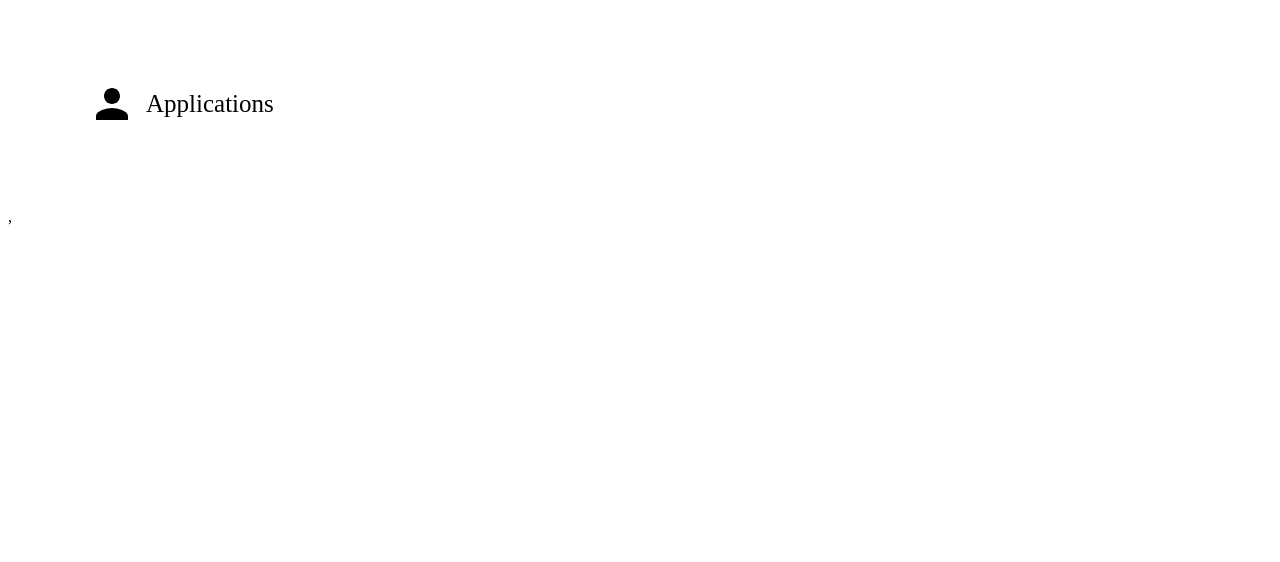
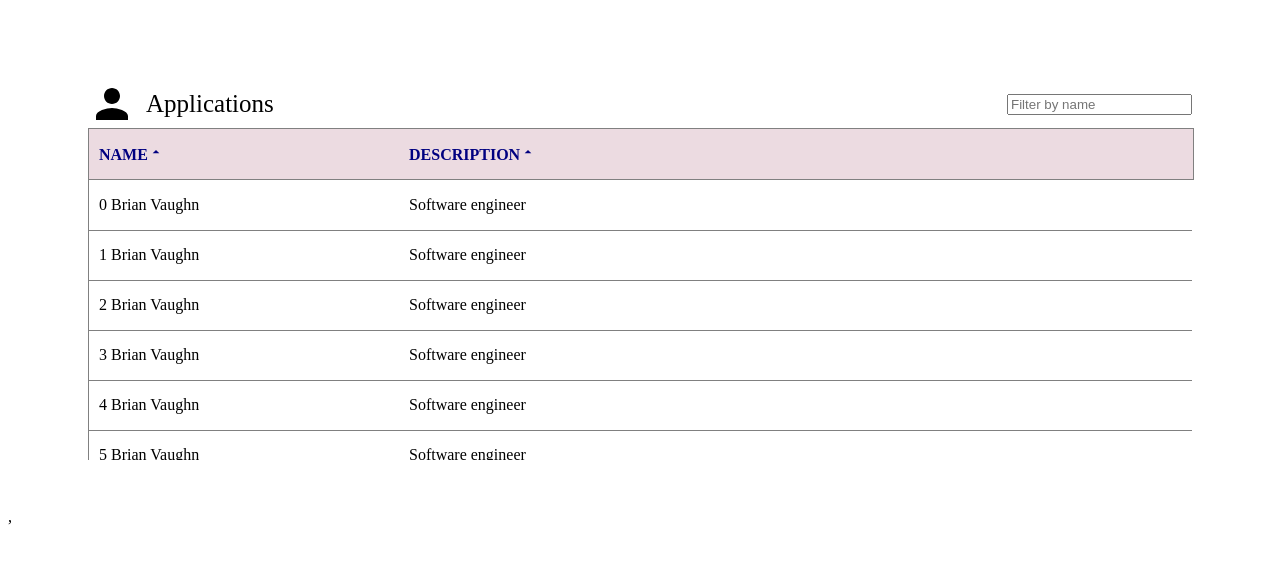
Before and after one commit to englich12345/coding-challenge, a React (Create React App) app: page / in a window 1280 px wide. Shown: the top 562 px of the page. Built offline with nearby package versions, Linux system fonts and the light colour scheme.

Commit message:
Update common table

```diff
--- a/package.json
+++ b/package.json
@@ -6,6 +6,7 @@
     "@testing-library/jest-dom": "^5.16.1",
     "@testing-library/react": "^12.1.2",
     "@testing-library/user-event": "^13.5.0",
+    "lodash": "^4.17.21",
     "react": "^17.0.2",
     "react-dom": "^17.0.2",
     "react-redux": "^7.2.6",
--- a/src/components/commons/Table/index.js
+++ b/src/components/commons/Table/index.js
@@ -0,0 +1,79 @@
+import React from 'react'
+import _ from "lodash";
+import {
+  Column,
+  Table,
+  AutoSizer,
+  createTableMultiSort,
+  SortIndicator
+} from "react-virtualized";
+import "react-virtualized/styles.css";
+import "./style.css"
+
+const CommonTable = ({
+  tableData,
+  tableHeader,
+  sortBy,
+  sortDirection,
+  onSortList,
+  tableDimension
+}) => {
+  const defaultSortDirection = {}
+  const defaultSortBy = tableHeader.map(column=> {
+    if (column.isSort) {
+      defaultSortDirection[column.dataKey] = column.sort
+      return column.dataKey
+    }
+    return
+  })
+
+  const sortState = createTableMultiSort(onSortList, {
+    defaultSortBy,
+    defaultSortDirection
+  });
+  const headerRenderer = ({ dataKey, label }) => {
+    const showSortIndicator = sortState.sortBy.includes(dataKey);
+    return (
+      <>
+        <span title={label}>{label}</span>
+        {showSortIndicator && (
+          <SortIndicator sortDirection={sortState.sortDirection[dataKey]} />
+        )}
+      </>
+    );
+  };
+
+  return (
+    <div style={{ height: tableDimension.height, width: tableDimension.width }}>
+      <AutoSizer>
+        {({ height, width }) => (
+          <Table
+            width={width}
+            height={height}
+            headerHeight={tableDimension.headerHeight || 20}
+            rowHeight={tableDimension.rowHeight || 30}
+            sort={sortState.sort}
+            sortBy={sortBy}
+            sortDirection={sortDirection}
+            rowCount={tableData.length}
+            rowGetter={({ index }) => tableData[index]}
+          >
+            {
+              tableHeader.map(column => (
+                <Column
+                  key={column.label}
+                  label={column.label}
+                  dataKey={column.dataKey}
+                  width={column.width}
+                  headerRenderer={headerRenderer}
+                />
+              ))
+            }
+          </Table>
+        )}
+      </AutoSizer>
+    </div>
+  )
+}
+
+export default CommonTable
--- /dev/null
+++ b/src/components/commons/Table/style.css
@@ -0,0 +1,32 @@
+.ReactVirtualized__Table {
+}
+
+.ReactVirtualized__Table__Grid {
+  outline: none;
+}
+
+.ReactVirtualized__Table__headerColumn {
+    color: navy;
+}
+
+.ReactVirtualized__Table__headerRow {
+    height: 50px !important;
+    background: #ecdbe1;
+    border: 1px solid gray;
+    padding-right: 0px !important;
+}
+
+.ReactVirtualized__Table__row {
+  border-right: 1px solid gray;
+  border-left: 1px solid gray;
+  border-bottom: 1px solid gray;
+}
+
+.ReactVirtualized__Table__rowColumn {
+}
+
+.ReactVirtualized__Table__sortableHeaderColumn {
+}
+
+.ReactVirtualized__Table__sortableHeaderIcon {
+}
--- a/src/components/views/Application/index.js
+++ b/src/components/views/Application/index.js
@@ -1,11 +1,41 @@
-import React from 'react'
+import React, {useState} from 'react'
 import './style.css'
 import { AccountIcon } from '../../commons/Icons'
+import CommonTable from '../../commons/Table'
 
 const Application = () => {
+  const tableData = [];
+  for (let i = 0; i < 10; i++) {
+    tableData.push({ name: `${i} Brian Vaughn`, description: "Software engineer" });
+  }
+  const tableHeader = [
+    { label: "Name", dataKey: "name", width: 300, isSort: true },
+    { label: "Description", dataKey: "description", width: 300, isSort: true },
+  ]
   return (
-    <div className="application-container">
-      <div className="application-flex"><AccountIcon /> <span className="application-title  ">Applications</span></div>
+    <div className="container">
+      <div className="display-flex align-content-between align-center">
+        <span className="display-flex align-center">
+          <AccountIcon /> <span className="application-title">Applications</span>
+        </span>
+        <span>
+          <input placeholder="Filter by name" />
+        </span>
+      </div>
+      <div>
+        <CommonTable
+          tableData={tableData}
+          tableHeader={tableHeader}
+          tableDimension={{
+            height: 300,
+            headerHeight: 20,
+            rowHeight: 50
+          }}
+          onSortList={({sortBy, sortDirection}) => {
+
+          }}
+        />
+      </div>
     </div>
   )
 }
--- a/src/global.css
+++ b/src/global.css
@@ -1,8 +1,15 @@
-.application-container {
+.container {
   margin: 80px;
 }
 
-.application-flex {
+.display-flex {
   display: flex;
+}
+
+.align-center{
   align-items: center;
 }
+
+.align-content-between {
+  justify-content: space-between;
+}
```
